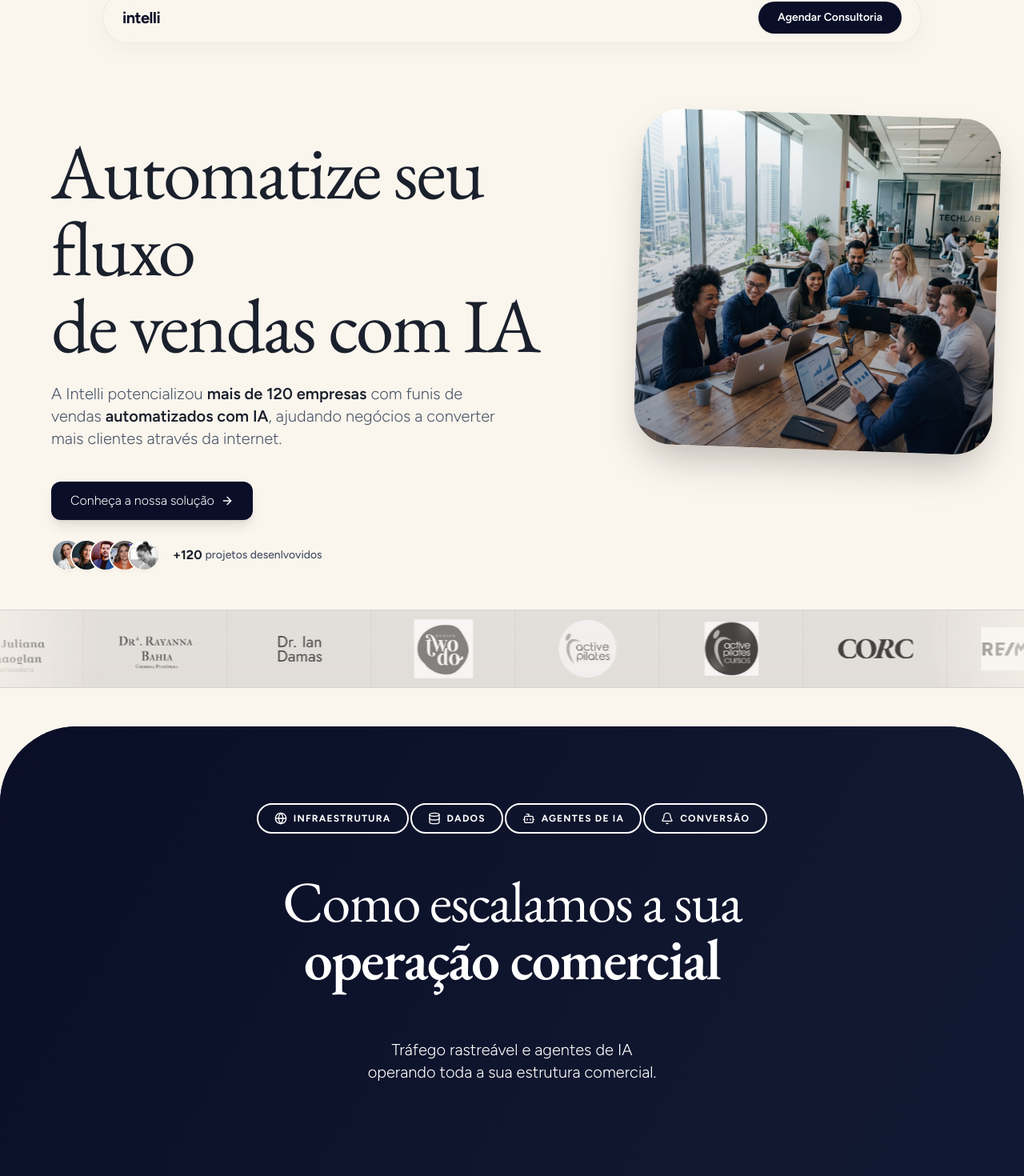
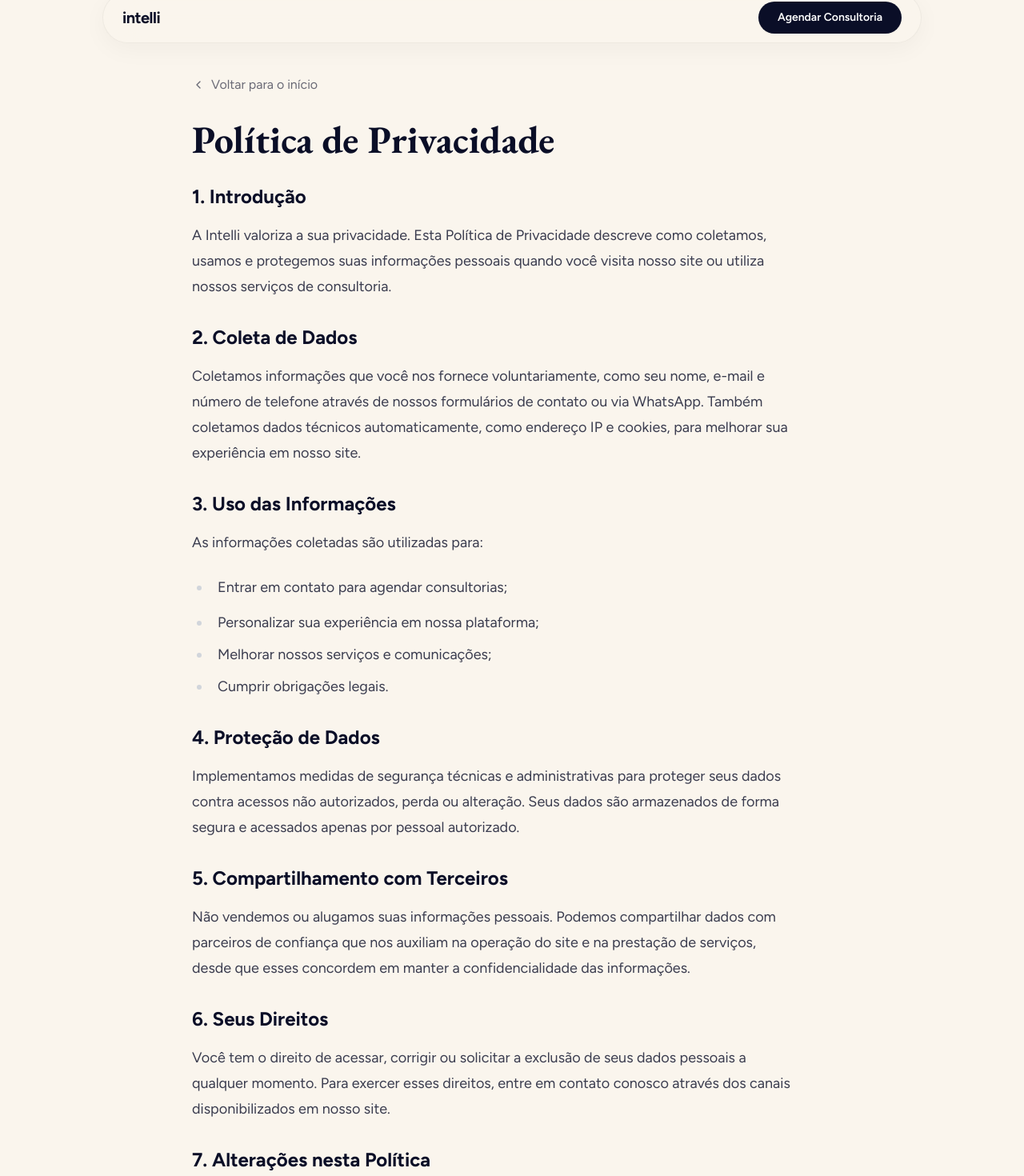
Before and after one commit to intelli-ia/intelli-website, a React (Vite) app in the folder web/: page /politica-de-privacidade in a window 1280 px wide. Shown: the part 34-1504 px from the top of the page at 80% size. Built offline with nearby package versions, Linux system fonts and the light colour scheme.

Commit message:
feat: implement react-router-dom with Home, Privacy Policy, and Terms of Use pages including global scroll-to-top utility.

```diff
--- a/web/package.json
+++ b/web/package.json
@@ -18,10 +18,12 @@
     "lucide-react": "^0.562.0",
     "react": "^19.2.0",
     "react-dom": "^19.2.0",
+    "react-router-dom": "^7.14.2",
     "tailwind-merge": "^3.4.0"
   },
   "devDependencies": {
     "@eslint/js": "^9.39.1",
+    "@tailwindcss/typography": "^0.5.19",
     "@types/node": "^24.10.1",
     "@types/react": "^19.2.5",
     "@types/react-dom": "^19.2.3",
--- a/web/src/App.tsx
+++ b/web/src/App.tsx
@@ -1,26 +1,25 @@
+import { BrowserRouter as Router, Routes, Route } from "react-router-dom"
 import { Navbar } from "@/components/layout/navbar"
 import { Footer } from "@/components/layout/footer"
-import { Hero } from "@/components/sections/hero"
-import { Pitch } from "@/components/sections/pitch"
-import { CTA } from "@/components/sections/cta"
-import { IntelliBrand } from "@/components/sections/intelli-brand"
-import { Testimonials } from "@/components/sections/testimonials"
-
+import { Home } from "@/pages/Home"
+import { PrivacyPolicy } from "@/pages/PrivacyPolicy"
+import { TermsOfUse } from "@/pages/TermsOfUse"
+import { ScrollToTop } from "@/components/utils/scroll-to-top"
 
 function App() {
   return (
-    <div className="min-h-screen bg-[#faf5ed] selection:bg-[#BFFF00] selection:text-[#0A0E27]">
-      <Navbar />
-      <main className="flex flex-col">
-        <Hero />
-        <Pitch />
-        <Testimonials />
-        <CTA />
-        <IntelliBrand />
-      </main>
-
-      <Footer />
-    </div>
+    <Router>
+      <ScrollToTop />
+      <div className="min-h-screen bg-[#faf5ed] selection:bg-[#BFFF00] selection:text-[#0A0E27]">
+        <Navbar />
+        <Routes>
+          <Route path="/" element={<Home />} />
+          <Route path="/politica-de-privacidade" element={<PrivacyPolicy />} />
+          <Route path="/termos-de-uso" element={<TermsOfUse />} />
+        </Routes>
+        <Footer />
+      </div>
+    </Router>
   )
 }
 
--- a/web/src/components/layout/footer.tsx
+++ b/web/src/components/layout/footer.tsx
@@ -1,3 +1,5 @@
+import { Link } from "react-router-dom"
+
 export function Footer() {
     const whatsappNumber = "71983477264";
     const whatsappMessage = encodeURIComponent("Vi o site e gostaria de entender melhor o processo");
@@ -28,8 +30,8 @@ export function Footer() {
                 <div className="mt-12 pt-8 flex flex-col md:flex-row justify-between items-center gap-4 text-xs text-gray-400">
                     <p>© 2026 | Todos os direitos reservados.</p>
                     <div className="flex gap-6">
-                        <a href="#" className="hover:text-intelli-blue transition-colors">Política de Privacidade</a>
-                        <a href="#" className="hover:text-intelli-blue transition-colors">Termos de Uso</a>
+                        <Link to="/politica-de-privacidade" className="hover:text-intelli-blue transition-colors">Política de Privacidade</Link>
+                        <Link to="/termos-de-uso" className="hover:text-intelli-blue transition-colors">Termos de Uso</Link>
                     </div>
                 </div>
             </div>
--- /dev/null
+++ b/web/src/components/utils/scroll-to-top.tsx
@@ -0,0 +1,12 @@
+import { useEffect } from "react"
+import { useLocation } from "react-router-dom"
+
+export function ScrollToTop() {
+  const { pathname } = useLocation()
+
+  useEffect(() => {
+    window.scrollTo(0, 0)
+  }, [pathname])
+
+  return null
+}
--- /dev/null
+++ b/web/src/pages/Home.tsx
@@ -0,0 +1,17 @@
+import { Hero } from "@/components/sections/hero"
+import { Pitch } from "@/components/sections/pitch"
+import { CTA } from "@/components/sections/cta"
+import { IntelliBrand } from "@/components/sections/intelli-brand"
+import { Testimonials } from "@/components/sections/testimonials"
+
+export function Home() {
+  return (
+    <main className="flex flex-col">
+      <Hero />
+      <Pitch />
+      <Testimonials />
+      <CTA />
+      <IntelliBrand />
+    </main>
+  )
+}
--- /dev/null
+++ b/web/src/pages/PrivacyPolicy.tsx
@@ -0,0 +1,87 @@
+import { motion } from "framer-motion"
+import { Link } from "react-router-dom"
+import { ChevronLeft } from "lucide-react"
+
+export function PrivacyPolicy() {
+  return (
+    <div className="pt-32 pb-20 px-6 md:px-12 max-w-4xl mx-auto min-h-screen">
+      <motion.div
+        initial={{ opacity: 0, y: 20 }}
+        animate={{ opacity: 1, y: 0 }}
+        transition={{ duration: 0.6 }}
+      >
+        <Link
+          to="/"
+          className="inline-flex items-center gap-2 text-intelli-blue/60 hover:text-intelli-blue mb-8 transition-colors group"
+        >
+          <ChevronLeft className="w-4 h-4 transition-transform group-hover:-translate-x-1" />
+          Voltar para o início
+        </Link>
+        <h1 className="text-4xl md:text-5xl font-garamond font-bold text-intelli-blue mb-8">
+          Política de Privacidade
+        </h1>
+
+        <div className="prose prose-lg text-intelli-blue/80 font-sans space-y-6">
+          <section>
+            <h2 className="text-2xl font-bold text-intelli-blue mt-8 mb-4">1. Introdução</h2>
+            <p>
+              A Intelli valoriza a sua privacidade. Esta Política de Privacidade descreve como coletamos, usamos e protegemos suas informações pessoais quando você visita nosso site ou utiliza nossos serviços de consultoria.
+            </p>
+          </section>
+
+          <section>
+            <h2 className="text-2xl font-bold text-intelli-blue mt-8 mb-4">2. Coleta de Dados</h2>
+            <p>
+              Coletamos informações que você nos fornece voluntariamente, como seu nome, e-mail e número de telefone através de nossos formulários de contato ou via WhatsApp. Também coletamos dados técnicos automaticamente, como endereço IP e cookies, para melhorar sua experiência em nosso site.
+            </p>
+          </section>
+
+          <section>
+            <h2 className="text-2xl font-bold text-intelli-blue mt-8 mb-4">3. Uso das Informações</h2>
+            <p>
+              As informações coletadas são utilizadas para:
+            </p>
+            <ul className="list-disc pl-6 space-y-2">
+              <li>Entrar em contato para agendar consultorias;</li>
+              <li>Personalizar sua experiência em nossa plataforma;</li>
+              <li>Melhorar nossos serviços e comunicações;</li>
+              <li>Cumprir obrigações legais.</li>
+            </ul>
+          </section>
+
+          <section>
+            <h2 className="text-2xl font-bold text-intelli-blue mt-8 mb-4">4. Proteção de Dados</h2>
+            <p>
+              Implementamos medidas de segurança técnicas e administrativas para proteger seus dados contra acessos não autorizados, perda ou alteração. Seus dados são armazenados de forma segura e acessados apenas por pessoal autorizado.
+            </p>
+          </section>
+
+          <section>
+            <h2 className="text-2xl font-bold text-intelli-blue mt-8 mb-4">5. Compartilhamento com Terceiros</h2>
+            <p>
+              Não vendemos ou alugamos suas informações pessoais. Podemos compartilhar dados com parceiros de confiança que nos auxiliam na operação do site e na prestação de serviços, desde que esses concordem em manter a confidencialidade das informações.
+            </p>
+          </section>
+
+          <section>
+            <h2 className="text-2xl font-bold text-intelli-blue mt-8 mb-4">6. Seus Direitos</h2>
+            <p>
+              Você tem o direito de acessar, corrigir ou solicitar a exclusão de seus dados pessoais a qualquer momento. Para exercer esses direitos, entre em contato conosco através dos canais disponibilizados em nosso site.
+            </p>
+          </section>
+
+          <section>
+            <h2 className="text-2xl font-bold text-intelli-blue mt-8 mb-4">7. Alterações nesta Política</h2>
+            <p>
+              Reservamo-nos o direito de atualizar esta Política de Privacidade periodicamente. Recomendamos que você revise esta página regularmente para estar ciente de quaisquer mudanças.
+            </p>
+          </section>
+
+          <section className="pt-8 text-sm italic">
+            <p>Última atualização: 12 de fevereiro de 2026</p>
+          </section>
+        </div>
+      </motion.div>
+    </div>
+  )
+}
--- /dev/null
+++ b/web/src/pages/TermsOfUse.tsx
@@ -0,0 +1,86 @@
+import { motion } from "framer-motion"
+import { Link } from "react-router-dom"
+import { ChevronLeft } from "lucide-react"
+
+export function TermsOfUse() {
+  return (
+    <div className="pt-32 pb-20 px-6 md:px-12 max-w-4xl mx-auto min-h-screen">
+      <motion.div
+        initial={{ opacity: 0, y: 20 }}
+        animate={{ opacity: 1, y: 0 }}
+        transition={{ duration: 0.6 }}
+      >
+        <Link
+          to="/"
+          className="inline-flex items-center gap-2 text-intelli-blue/60 hover:text-intelli-blue mb-8 transition-colors group"
+        >
+          <ChevronLeft className="w-4 h-4 transition-transform group-hover:-translate-x-1" />
+          Voltar para o início
+        </Link>
+        <h1 className="text-4xl md:text-5xl font-garamond font-bold text-intelli-blue mb-8">
+          Termos de Uso
+        </h1>
+
+        <div className="prose prose-lg text-intelli-blue/80 font-sans space-y-6">
+          <section>
+            <h2 className="text-2xl font-bold text-intelli-blue mt-8 mb-4">1. Aceitação dos Termos</h2>
+            <p>
+              Ao acessar e utilizar o site da Intelli, você concorda em cumprir e estar vinculado aos seguintes Termos de Uso. Se você não concordar com qualquer parte destes termos, não deve utilizar nosso site ou serviços.
+            </p>
+          </section>
+
+          <section>
+            <h2 className="text-2xl font-bold text-intelli-blue mt-8 mb-4">2. Serviços de Consultoria</h2>
+            <p>
+              A Intelli oferece serviços de consultoria especializada. As informações fornecidas neste site têm caráter informativo e não constituem uma garantia de resultados específicos, os quais dependem da implementação e do contexto de cada cliente.
+            </p>
+          </section>
+
+          <section>
+            <h2 className="text-2xl font-bold text-intelli-blue mt-8 mb-4">3. Propriedade Intelectual</h2>
+            <p>
+              Todo o conteúdo presente neste site, incluindo textos, gráficos, logotipos, ícones e imagens, é de propriedade exclusiva da Intelli ou de seus licenciadores e está protegido pelas leis de direitos autorais brasileiras e internacionais.
+            </p>
+          </section>
+
+          <section>
+            <h2 className="text-2xl font-bold text-intelli-blue mt-8 mb-4">4. Uso Permitido</h2>
+            <p>
+              Você recebe uma licença limitada e não exclusiva para acessar o conteúdo deste site para uso pessoal e informativo. É proibido:
+            </p>
+            <ul className="list-disc pl-6 space-y-2">
+              <li>Reproduzir, duplicar ou copiar o material da Intelli sem autorização prévia;</li>
+              <li>Utilizar o site para fins ilegais ou não autorizados;</li>
+              <li>Interferir na segurança ou no funcionamento normal do site.</li>
+            </ul>
+          </section>
+
+          <section>
+            <h2 className="text-2xl font-bold text-intelli-blue mt-8 mb-4">5. Limitação de Responsabilidade</h2>
+            <p>
+              A Intelli não será responsável por quaisquer danos diretos, indiretos, incidentais ou consequentes resultantes do uso ou da incapacidade de usar nosso site ou serviços.
+            </p>
+          </section>
+
+          <section>
+            <h2 className="text-2xl font-bold text-intelli-blue mt-8 mb-4">6. Links para Terceiros</h2>
+            <p>
+              Nosso site pode conter links para sites de terceiros. A Intelli não tem controle sobre o conteúdo ou as práticas de privacidade desses sites e não assume responsabilidade por eles.
+            </p>
+          </section>
+
+          <section>
+            <h2 className="text-2xl font-bold text-intelli-blue mt-8 mb-4">7. Modificações dos Termos</h2>
+            <p>
+              A Intelli reserva-se o direito de alterar estes Termos de Uso a qualquer momento, sem aviso prévio. O uso continuado do site após tais alterações constitui sua aceitação dos novos termos.
+            </p>
+          </section>
+
+          <section className="pt-8 text-sm italic">
+            <p>Última atualização: 12 de fevereiro de 2026</p>
+          </section>
+        </div>
+      </motion.div>
+    </div>
+  )
+}
--- a/web/tailwind.config.cjs
+++ b/web/tailwind.config.cjs
@@ -124,5 +124,5 @@ module.exports = {
       },
     },
   },
-  plugins: [require("tailwindcss-animate")],
+  plugins: [require("tailwindcss-animate"), require("@tailwindcss/typography")],
 }
```
Also changed, not shown: web/src/components/layout/navbar.tsx (+3 -4 lines), 1 other file (tests, documents, lock files or other folders).
